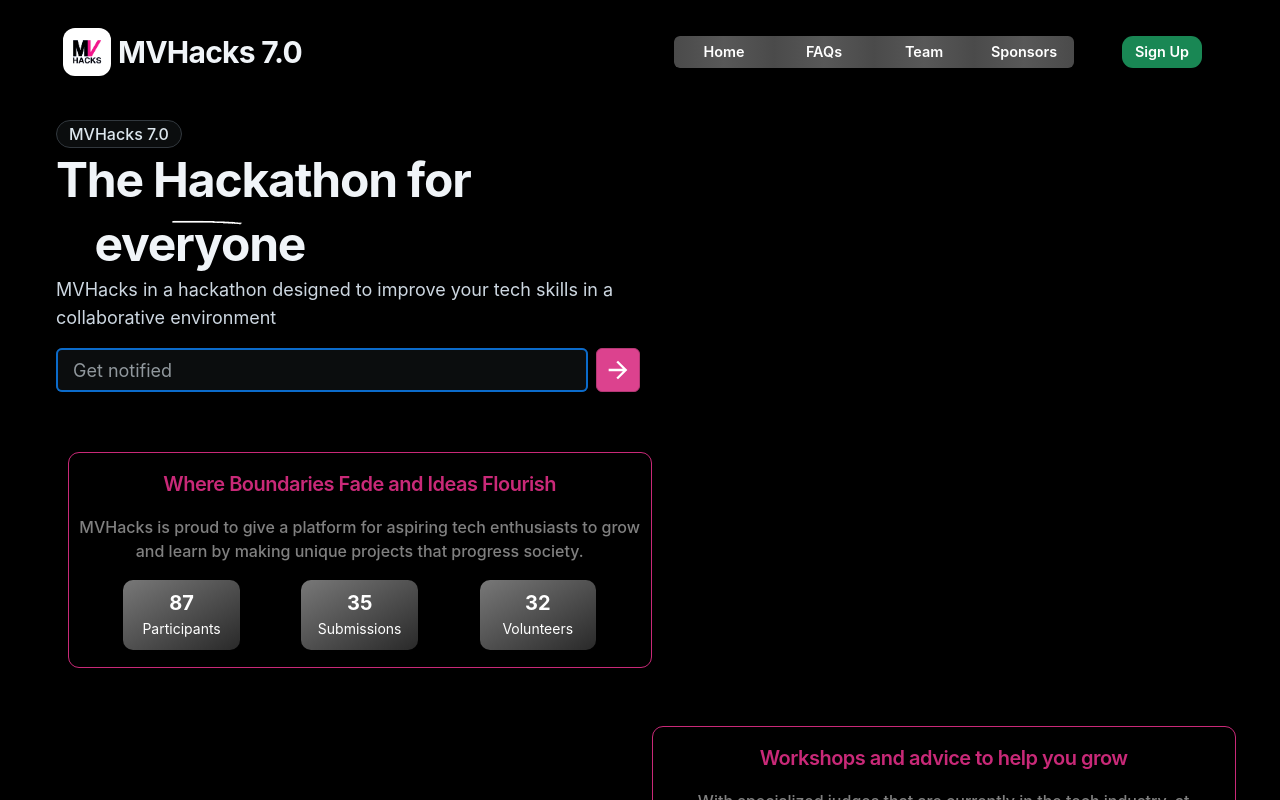
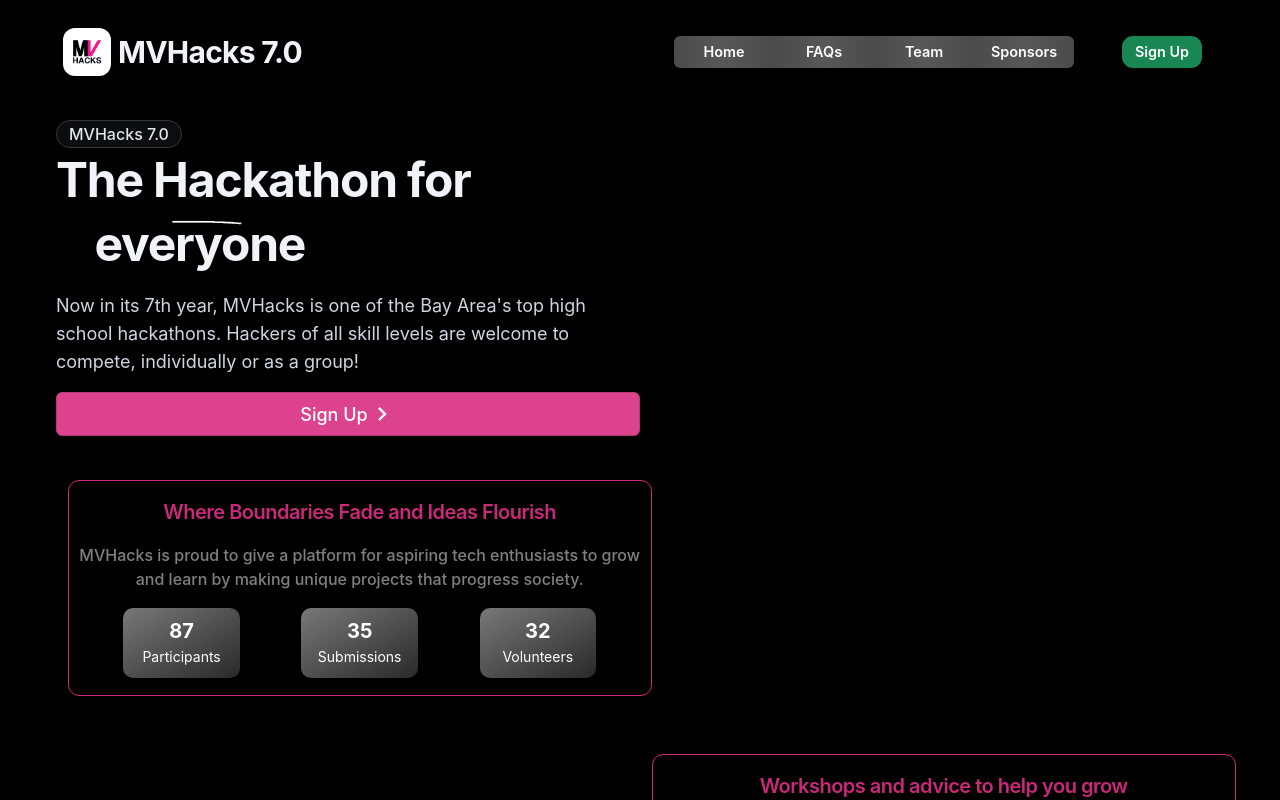
Before and after one commit to kitkatmia/website-7.0, a React (Create React App) app: page / in a window 1280 px wide. Shown: the top 800 px of the page. Built offline with nearby package versions, Linux system fonts and the light colour scheme.

Commit message:
link to registration form

```diff
--- a/src/App.tsx
+++ b/src/App.tsx
@@ -6,6 +6,7 @@ import { Box, CssBaseline } from "@mui/joy";
 import Team from "./pages/Team";
 import Home from "./pages/Home";
 import Faq from "./pages/Faq";
+import {SignUp} from "./pages/SignUp";
 import { BrowserRouter, Route, Routes } from "react-router-dom";
 import Sponsorship from "./pages/Sponsorship";
 
@@ -119,6 +120,8 @@ function App() {
         <BrowserRouter>
           <Routes>
             <Route path="/" element={<Home />}></Route>
+            <Route path="/signup" element={<SignUp />}></Route>
+
             <Route path="/team" element={<Team />}></Route>
             <Route path="/faqs" element={<Faq />}></Route>
             <Route path="/sponsorship" element={<Sponsorship />}></Route>
--- a/src/components/Hero.tsx
+++ b/src/components/Hero.tsx
@@ -3,7 +3,8 @@ import { Box, Chip, Input } from "@mui/joy";
 import Typography from "@mui/joy/Typography";
 import IconButton from "@mui/joy/IconButton";
 import Header from "./Header";
-import { ArrowForward } from "@mui/icons-material";
+import {ArrowForward, ChevronRight} from "@mui/icons-material";
+import Button from "@mui/joy/Button";
 
 const Hero = () => {
   return (
@@ -13,54 +14,56 @@ const Hero = () => {
           MVHacks 7.0
         </Chip>
         <Header />
-        <Typography fontSize="lg" textColor="text.secondary" lineHeight="lg">
-          MVHacks in a hackathon designed to improve your tech skills in a
-          collaborative environment
+        <Typography fontSize="lg" textColor="text.secondary" lineHeight="lg" paddingBottom={2} paddingTop={2}>
+          Now in its 7th year, MVHacks is one of the Bay Area's top high school hackathons. Hackers of all skill levels are welcome to compete, individually or as a group!
         </Typography>
-        <Box
-          action="https://api.web3forms.com/submit"
-          method="POST"
-          component="form"
-          sx={{
-            display: "flex",
-            gap: 1,
-            my: 2,
-            alignSelf: "stretch",
-            flexBasis: "80%",
-          }}
-        >
-          <input
-            type="hidden"
-            name="access_key"
-            value="50e99b85-f308-4801-9635-b6e5c1459742"
-          />
+        {/*<Box*/}
+        {/*  action="https://api.web3forms.com/submit"*/}
+        {/*  method="POST"*/}
+        {/*  component="form"*/}
+        {/*  sx={{*/}
+        {/*    display: "flex",*/}
+        {/*    gap: 1,*/}
+        {/*    my: 2,*/}
+        {/*    alignSelf: "stretch",*/}
+        {/*    flexBasis: "80%",*/}
+        {/*  }}*/}
+        {/*>*/}
+        {/*  <input*/}
+        {/*    type="hidden"*/}
+        {/*    name="access_key"*/}
+        {/*    value="50e99b85-f308-4801-9635-b6e5c1459742"*/}
+        {/*  />*/}
           {/*Access key is public anyway*/}
-          <input type="hidden" name="subject" value="New sign-up" />
-          <input
-            type="hidden"
-            name="redirect"
-            value="https://web3forms.com/success"
-          />
-          <input
-            type="checkbox"
-            name="botcheck"
-            id=""
-            style={{ display: "none" }}
-          />
-          <Input
-            required
-            autoFocus={true}
-            id="email"
-            name="email"
-            type="email"
-            size="lg"
-            placeholder="Get notified"
-            sx={{ flex: "auto" }}
-          />
-          <IconButton type="submit" size="lg" variant="solid" color="primary">
-            <ArrowForward />
+          {/*<input type="hidden" name="subject" value="New sign-up" />*/}
+          {/*<input*/}
+          {/*  type="hidden"*/}
+          {/*  name="redirect"*/}
+          {/*  value="https://web3forms.com/success"*/}
+          {/*/>*/}
+          {/*<input*/}
+          {/*  type="checkbox"*/}
+          {/*  name="botcheck"*/}
+          {/*  id=""*/}
+          {/*  style={{ display: "none" }}*/}
+          {/*/>*/}
+          {/*<Input*/}
+          {/*  required*/}
+          {/*  autoFocus={true}*/}
+          {/*  id="email"*/}
+          {/*  name="email"*/}
+          {/*  type="email"*/}
+          {/*  size="lg"*/}
+          {/*  placeholder="Get notified"*/}
+          {/*  sx={{ flex: "auto" }}*/}
+          {/*/>*/}
+          <IconButton size="lg" variant="solid" color="primary" sx={{width: "100%"}} onClick={() => {
+            window.location.href = "/signup"
+          }}>
+              Sign Up
+            <ChevronRight />
           </IconButton>
-        </Box>
+        {/*</Box>*/}
       </Box>
     </div>
   );
--- a/src/components/NavBar.tsx
+++ b/src/components/NavBar.tsx
@@ -6,6 +6,7 @@ import Box from "@mui/system/Box";
 import Typography from "@mui/joy/Typography";
 import MVDrawer from "./MVDrawer";
 import { Link as RouterLink } from "react-router-dom";
+import Link from "@mui/joy/Link";
 interface Props {
   window?: () => Window;
 }
@@ -28,6 +29,7 @@ export default function NavBar(props: Props) {
       style={{ background: "transparent", boxShadow: "none", width: "100%" }}
     >
       <MVDrawer />
+        <Link href={"/"}>
             <Box
                 component="img"
                 sx={{ height: 32, maxWidth: 160, borderRadius: "25%" }}
@@ -38,6 +40,8 @@ export default function NavBar(props: Props) {
             <Typography level="h2" sx={{ my: 2 }}>
                 MVHacks 7.0
             </Typography>
+        </Link>
+
       <Box
         sx={{
           display: {
@@ -120,9 +124,7 @@ export default function NavBar(props: Props) {
             variant="solid"
             color="success"
             style={{ border: "none", fontSize: "90%" }}
-            onClick={(evt) => {
-              document.getElementById("email")?.focus();
-            }}
+            onClick={() => window.location.href = '/signup'}
           >
             Sign Up
           </Button>
--- /dev/null
+++ b/src/pages/SignUp.tsx
@@ -0,0 +1,39 @@
+import Box from "@mui/joy/Box";
+import Section from "../components/Section";
+import NavBar from "../components/NavBar";
+import Hero from "../components/Hero";
+import StatsCards from "../components/StatsCards";
+import ImageCarousel from "../components/ImageCarousel";
+import Sponsors from "../components/Sponsors";
+import Footer from "../components/Footer";
+import React from "react";
+import Typography from "@mui/joy/Typography";
+import Button from "@mui/joy/Button";
+
+export const SignUp = () => {
+    return (
+        <Box>
+            <Section>
+                <NavBar />
+            </Section>
+            <Section>
+                <div style={{display: "flex", flexDirection: "column", justifyContent: "center", alignItems: "center", gap: "1rem", height: "65vh"}}>
+                    <Typography level="h1" sx={{paddingBottom: "1rem"}}>I want to sign up as a...</Typography>
+
+                    <Button variant={"solid"} size={"lg"} onClick={() => {
+                        window.location.href = "http://tinyurl.com/mvh7apply"
+                    }}>Hacker ›</Button>
+                    <Button variant={"solid"} size={"lg"} onClick={() => {
+                        window.location.href = "http://tinyurl.com/mvh7mentor"
+                    }}>Mentor ›</Button>
+                    <Button variant={"solid"} size={"lg"} onClick={() => {
+                        window.location.href = "http://tinyurl.com/mvh7judge"
+                    }}>Judge ›</Button>
+                </div>
+            </Section>
+
+            <Footer></Footer>
+        </Box>
+
+    )
+}
```
Lines whose indentation alone changed are shown as unchanged.
